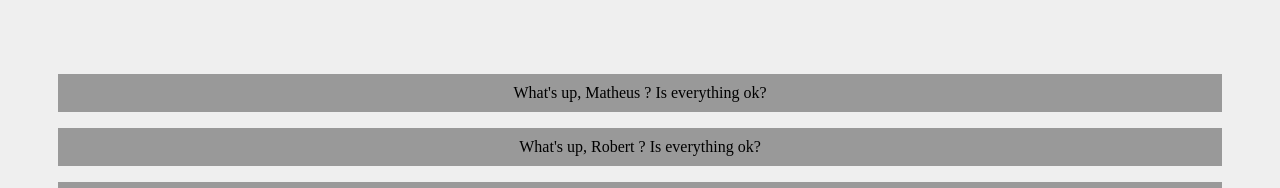
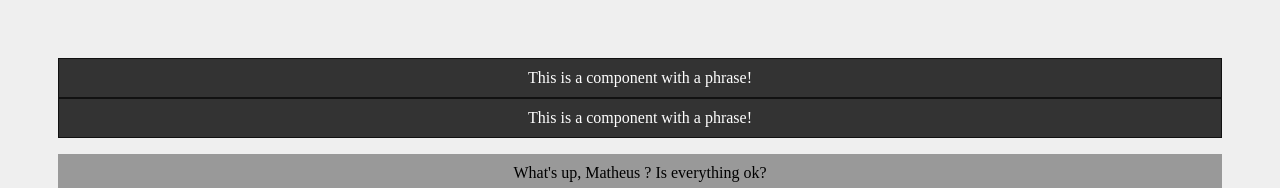
Before and after one commit to Ravelos/My-app, a React (Create React App) app: page / in a window 1280 px wide. Shown: the top 188 px of the page. Built offline with nearby package versions, Linux system fonts and the light colour scheme.

Commit message:
adding the components phrase to see the changes

```diff
--- a/src/App.js
+++ b/src/App.js
@@ -1,7 +1,7 @@
 import './App.css';
 import SayMyName from './components/SayMyName';
-import Person from './components/Person'
-
+import Person from './components/Person';
+import Phrase from './components/Phrase';
 
 function App() {
 
@@ -9,6 +9,8 @@ function App() {
 
   return (
     <div className="App">
+      <Phrase/>
+      <Phrase/>
       <SayMyName name="Matheus" />
       <SayMyName name="Robert" />
       <SayMyName name={name1} />
```
